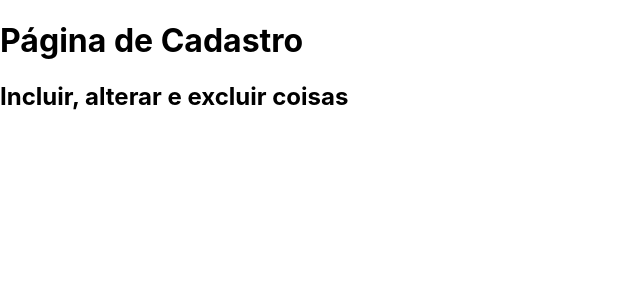
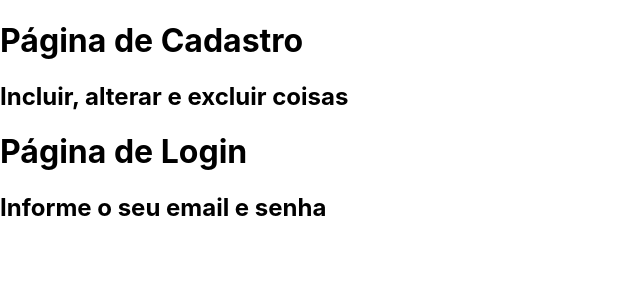
Before and after one commit to TakayukiKomatsu/cod3r-next-react, a Next.js app: page /basicos/usandoTitulo in a window 1280 px wide. Shown: the top 300 px of the page, without its empty margins (0-640 px from the left). Built offline with nearby package versions, Linux system fonts and the light colour scheme.

Commit message:
reutilizando o componente

```diff
--- a/pages/basicos/usandoTitulo.jsx
+++ b/pages/basicos/usandoTitulo.jsx
@@ -2,10 +2,16 @@ import Titulo from '../../components/Titulo'
 
 function usandoTitulo() {
 	return (
-		<Titulo
-			principal='Página de Cadastro'
-			secundario='Incluir, alterar e excluir coisas'
-		/>
+		<>
+			<Titulo
+				principal='Página de Cadastro'
+				secundario='Incluir, alterar e excluir coisas'
+			/>
+			<Titulo
+				principal='Página de Login'
+				secundario='Informe o seu email e senha'
+			/>
+		</>
 	)
 }
 
```
